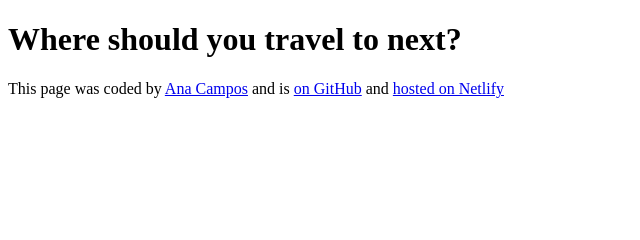
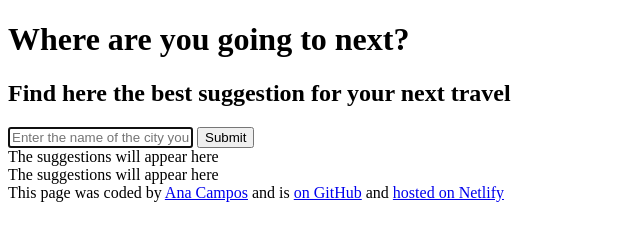
Before and after one commit to anna-fields/ai_travel_project, a plain HTML site: page index.html in a window 1280 px wide. Shown: the whole page, without its empty margins (0-640 px from the left). Drawn offline with Linux system fonts and the light colour scheme.

Commit message:
created basic html

```diff
--- a/index.html
+++ b/index.html
@@ -9,7 +9,21 @@
 </head>
 
 <body>
-    <h1>Where should you travel to next?</h1>
+    <header>
+        <h1>Where are you going to next?</h1>
+    </header>
+    <main>
+        <h2>Find here the best suggestion for your next travel</h2>
+        <input type="text" id="city" placeholder="Enter the name of the city your going to" autofocus required>
+        <input type="submit" id="submit">
+
+        <div class="response">
+            The suggestions will appear here
+            <br>
+            The suggestions will appear here
+        </div>
+    </main>
+
     <footer>
         This page was coded by <a href=" https://github.com/anna-fields">Ana Campos</a> and is <a
             href="https://github.com/anna-fields/ai_travel_project" target="_blank"> on GitHub</a>
```
